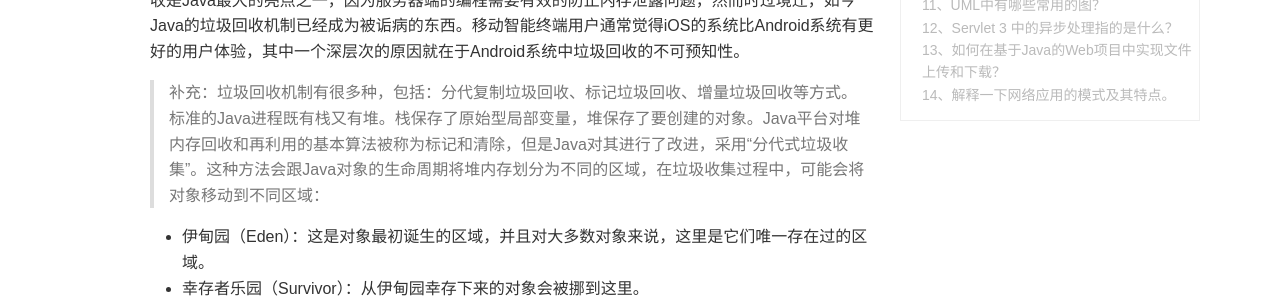
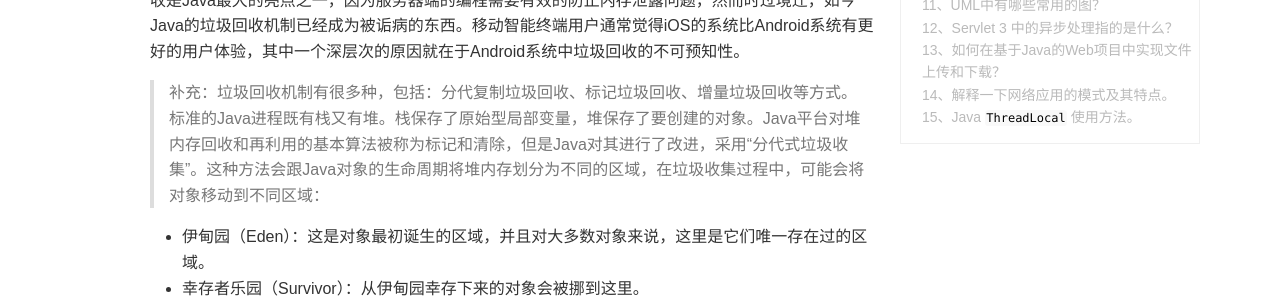
Before and after one commit to DoctorDeng/DoctorDeng.github.io, a Jekyll site: the page built from _posts/2016-09-09-java-面试.md, in a window 1280 px wide and 900 px high, scrolled down 602 px. Shown: the part 393-693 px from the top of the window. Built offline with Jekyll 4.4.1, drawn with Linux system fonts in a browser that asks for light colours; comment, search, counter and statistics services are not loaded; some of the changed text lies outside the part shown.

Commit message:
modify file

```diff
--- a/_posts/2016-09-09-java-面试.md
+++ b/_posts/2016-09-09-java-面试.md
@@ -402,3 +402,5 @@
 答：典型的网络应用模式大致有三类：B/S、C/S、P2P。其中B代表浏览器（Browser）、C代表客户端（Client）、S代表服务器（Server），P2P是对等模式，不区分客户端和服务器。B/S应用模式中可以视为特殊的C/S应用模式，只是将C/S应用模式中的特殊的客户端换成了浏览器，因为几乎所有的系统上都有浏览器，那么只要打开浏览器就可以使用应用，没有安装、配置、升级客户端所带来的各种开销。
 
 P2P应用模式中，成千上万台彼此连接的计算机都处于对等的地位，整个网络一般来说不依赖专用的集中服务器。网络中的每一台计算机既能充当网络服务的请求者，又对其它计算机的请求作出响应，提供资源和服务。通常这些资源和服务包括：信息的共享和交换、计算资源（如CPU的共享）、存储共享（如缓存和磁盘空间的使用）等，这种应用模式最大的阻力安全性、版本等问题，目前有很多应用都混合使用了多种应用模型，最常见的网络视频应用，它几乎把三种模式都用上了。
+
+## 15、Java `ThreadLocal` 使用方法。
```
